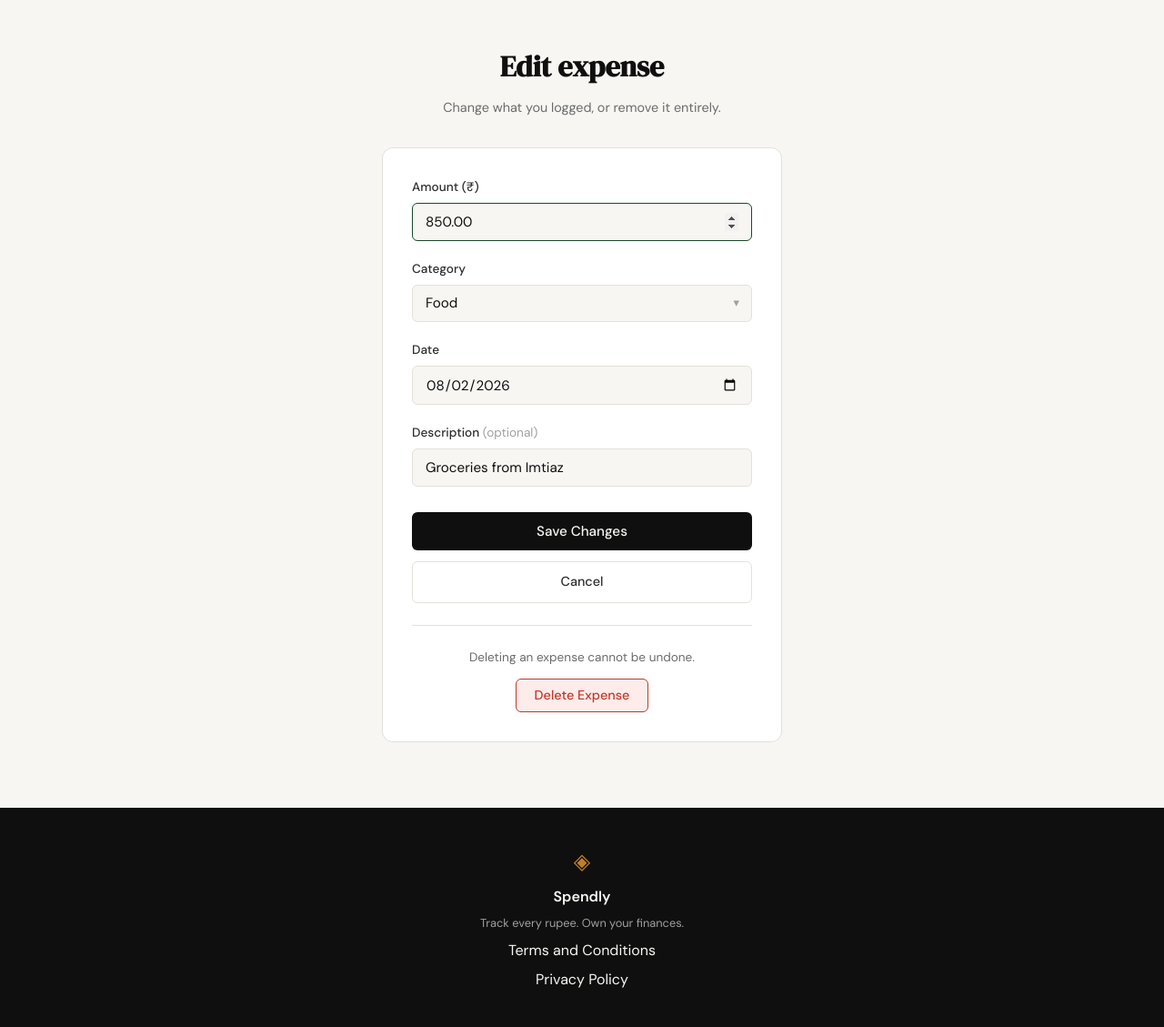
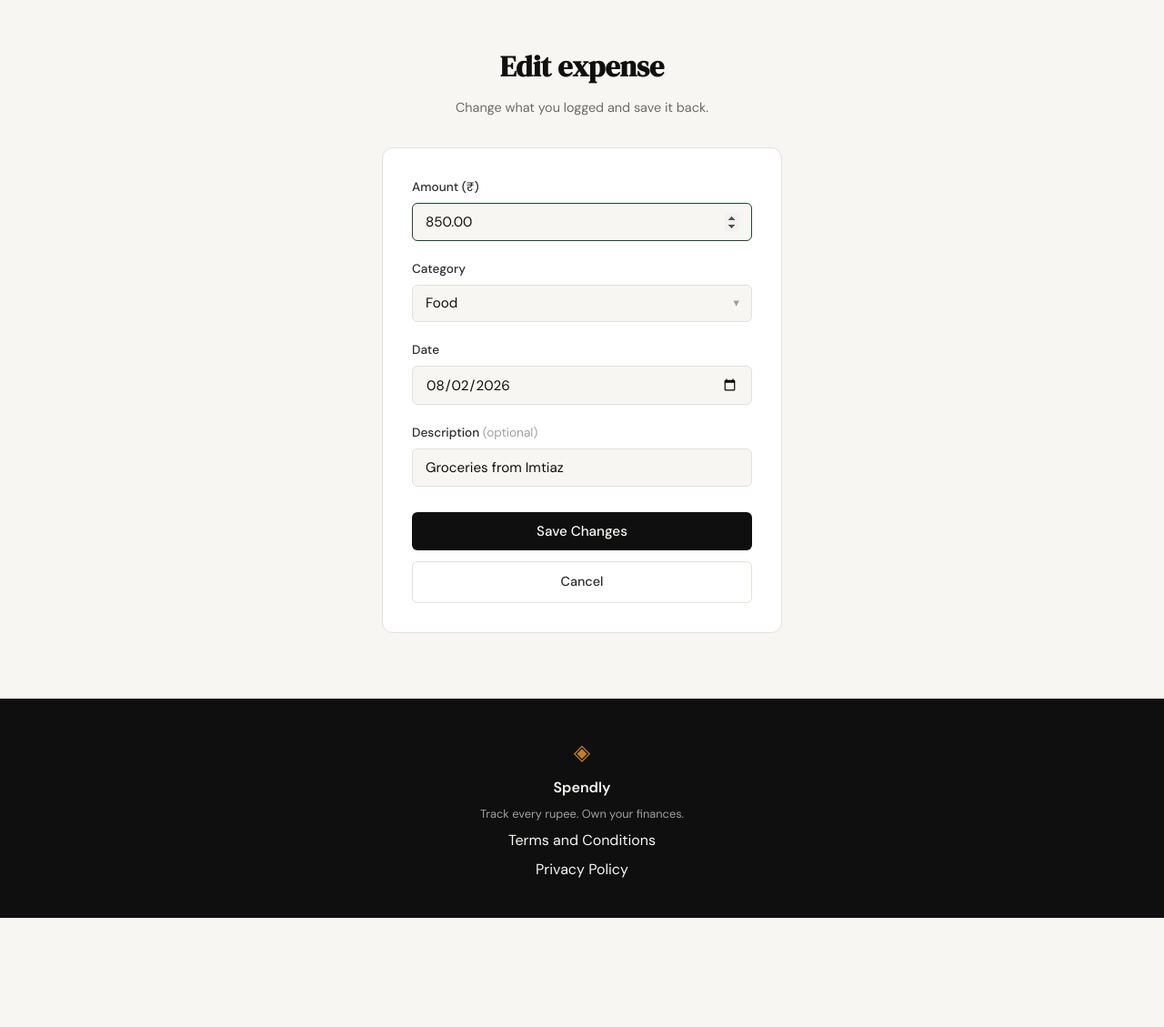
Before and after one commit to syedmunimshah/spendly, a Flask app: page /expenses/1/edit in a window 1280 px wide. Shown: the part 61-1190 px from the top of the page at 91% size. After the commit the page ends 1070 px from the top, so only its background shows below. Run offline with Flask 3, Linux system fonts and the light colour scheme; the visitor is signed in with stand-in values (Sample User, id 1); data comes from the database, SQL or seed files in the repository.

Commit message:
expenses: move delete out of the edit page and onto the row
Deleting meant opening the edit page first and finding a danger zone at
the bottom of it. Now that every row carries its own Delete pill next to
Edit, that second control was a duplicate — and the less obvious of the
two, since nothing on the list hinted it was there.

The edit page is back to doing one thing. Its subtitle no longer promises
a removal it does not offer.

The test that asserted a delete form on the edit page now asserts the
opposite, plus a new one checking the row carries it instead.

Co-Authored-By: Claude Opus 5 <noreply@anthropic.com>

```diff
--- a/templates/edit_expense.html
+++ b/templates/edit_expense.html
@@ -1,44 +1,6 @@
 {% extends "base.html" %}
 
 {% block title %}Edit Expense — Spendly{% endblock %}
-
-{% block head %}
-<style>
-    /* Deleting is separated from the form above it — same panel, but its own
-       block, so the destructive button is never the one you hit by reflex
-       after tabbing through the fields. */
-    .danger-zone {
-        margin-top: 1.5rem;
-        padding-top: 1.5rem;
-        border-top: 1px solid var(--border);
-        text-align: center;
-    }
-
-    .danger-note {
-        color: var(--ink-muted);
-        font-size: 0.85rem;
-        margin-bottom: 0.75rem;
-    }
-
-    .btn-danger {
-        padding: 0.55rem 1.25rem;
-        background: var(--danger-light);
-        color: var(--danger);
-        border: 1px solid var(--danger);
-        border-radius: var(--radius-sm);
-        font-family: var(--font-body);
-        font-size: 0.9rem;
-        font-weight: 500;
-        cursor: pointer;
-        transition: background 0.2s, color 0.2s;
-    }
-
-    .btn-danger:hover {
-        background: var(--danger);
-        color: var(--paper-card);
-    }
-</style>
-{% endblock %}
 
 {% block content %}
 <section class="auth-section">
@@ -46,7 +8,7 @@
 
         <div class="auth-header">
             <h1 class="auth-title">Edit expense</h1>
-            <p class="auth-subtitle">Change what you logged, or remove it entirely.</p>
+            <p class="auth-subtitle">Change what you logged and save it back.</p>
         </div>
 
         <div class="auth-card">
@@ -57,16 +19,6 @@
             {% with action = url_for('edit_expense', expense_id=expense.id), submit_label = 'Save Changes' %}
                 {% include "_expense_form.html" %}
             {% endwith %}
-
-            {# Its own form, outside the one above: deleting must not carry the
-               edited field values, and nesting forms is invalid HTML anyway. #}
-            <div class="danger-zone">
-                <p class="danger-note">Deleting an expense cannot be undone.</p>
-                <form method="POST" action="{{ url_for('delete_expense', expense_id=expense.id) }}"
-                      onsubmit="return confirm('Delete this expense? This cannot be undone.');">
-                    <button type="submit" class="btn-danger">Delete Expense</button>
-                </form>
-            </div>
         </div>
 
     </div>
```
Also changed, not shown: tests/test_08-edit-delete-expense.py (+19 -7 lines).
